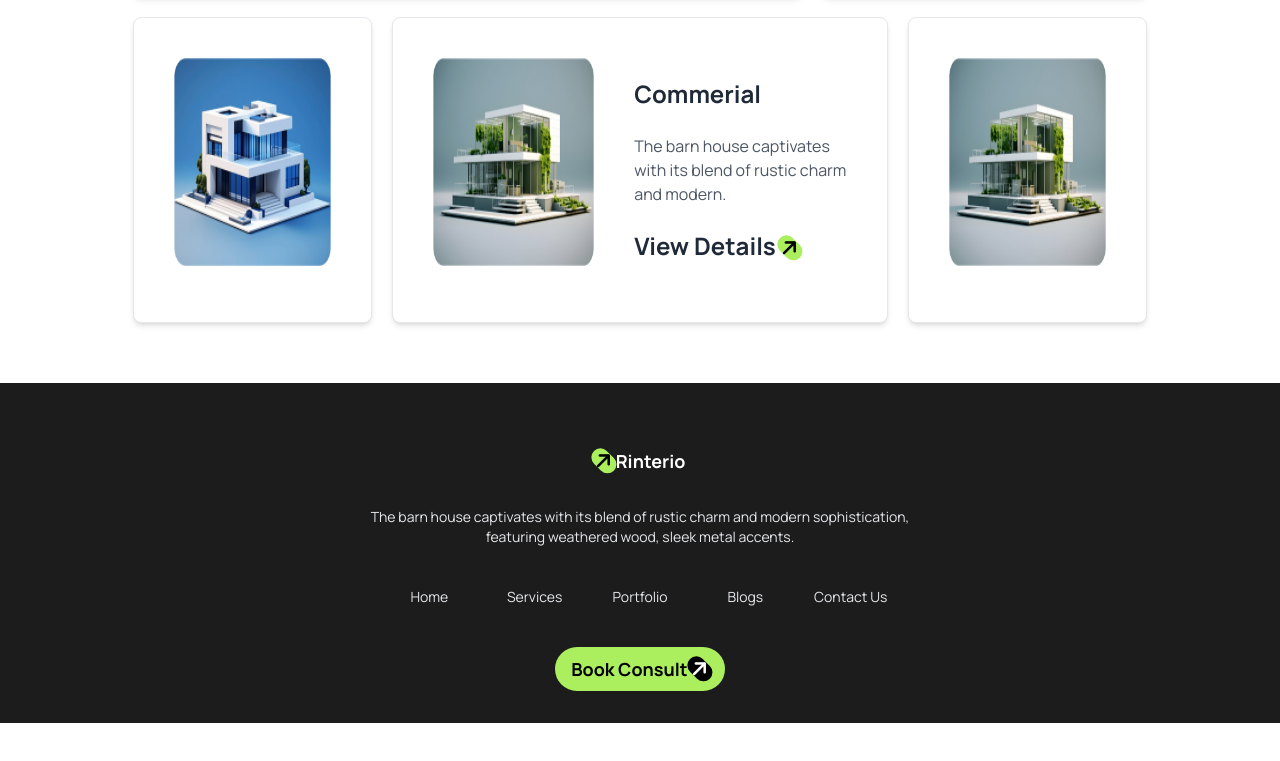
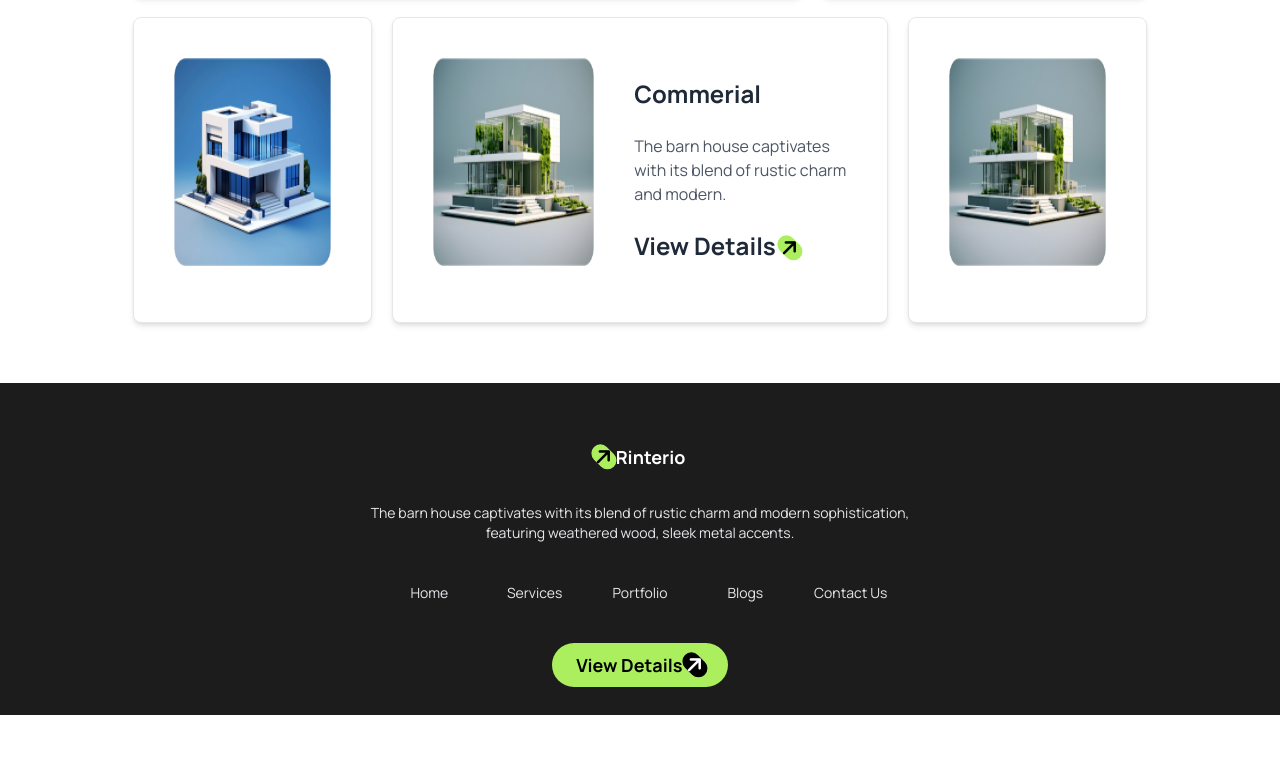
Before and after one commit to saikat001-cmd/Assignment-03, a plain HTML site: page index.html in a window 1280 px wide. Shown: the part 2324-3085 px from the top of the page. Drawn offline with nearby package versions, Linux system fonts and the light colour scheme.

Commit message:
footer added

```diff
--- a/index.html
+++ b/index.html
@@ -247,9 +247,9 @@
              </section>
     </main>
     <footer class="my-20 ">
-      <div class="bg-background-2 footer footer-center text-base-content p-8">
+      <div class="bg-background-2 footer footer-center text-base-content p-7">
         <div class="mt-5">
-          <button class=" lg:px-8 lg:py-3 px-20 py-3  font-lg text-white font-bold text-lg"><i class="fa-solid fa-arrow-right text-black text-xl -rotate-45 bg-button-primary rounded-full"></i>
+          <button class=" lg:px-8 lg:py-3 px-20 py-3  text-white font-bold text-lg"><i class="fa-solid fa-arrow-right text-black text-xl -rotate-45 bg-button-primary rounded-full"></i>
             Rinterio </button>
         </div>
         <p class="text-gray-200 -mt-5">The barn house captivates with its blend of rustic charm and modern sophistication,<br> featuring weathered wood, sleek metal accents.</p>
@@ -259,8 +259,12 @@
             <a class="text-gray-200">Portfolio</a>
             <a class="text-gray-200">Blogs</a>
             <a class="text-gray-200">Contact Us</a>
+
           </nav>
-          <div><button class=" lg:px-4 lg:py-2 px-16 py-2 rounded-full font-lg text-black font-bold text-lg bg-button-primary">Book Consult <i class="fa-solid fa-arrow-right text-white text-xl -rotate-45 bg-black rounded-full"></i></button></div>
+          <div>
+            <button class=" lg:px-6 lg:py-2 px-16 py-2 rounded-full font-lg text-black font-bold text-lg bg-button-primary">View Details <i class="fa-solid fa-arrow-right text-white text-xl -rotate-45 bg-black rounded-full"></i></button>
+          </div>
+
       </div>
     </footer>
 
```
